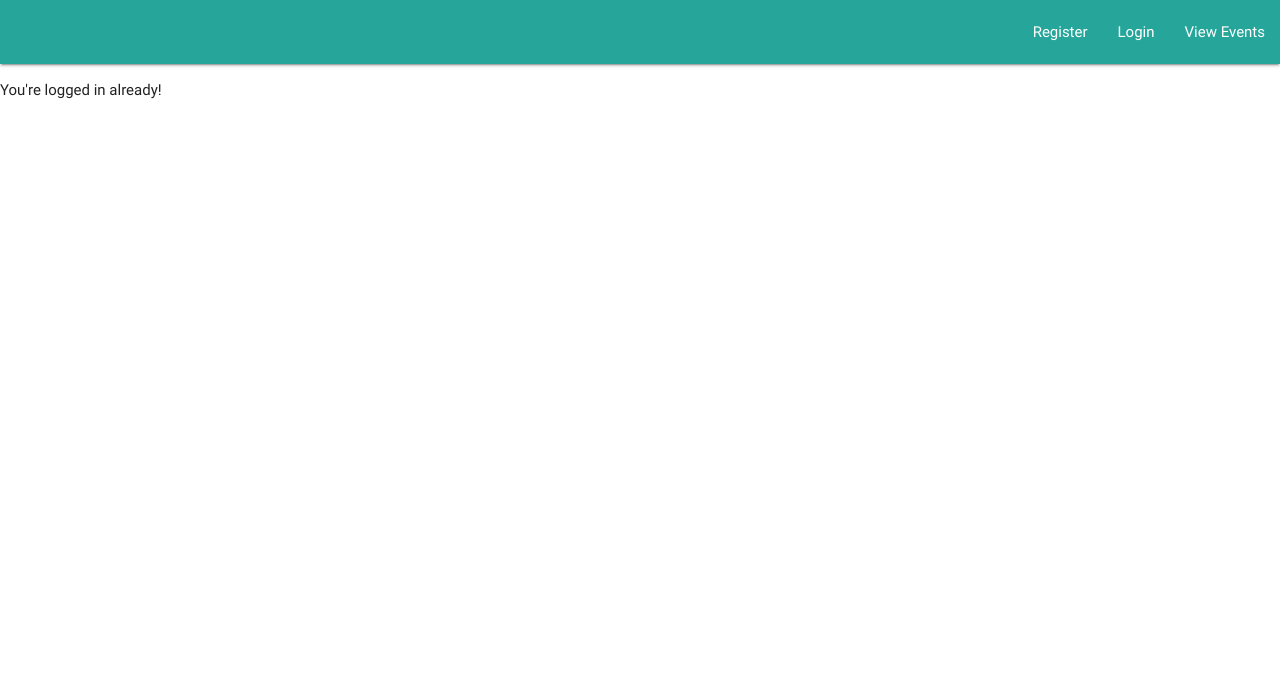
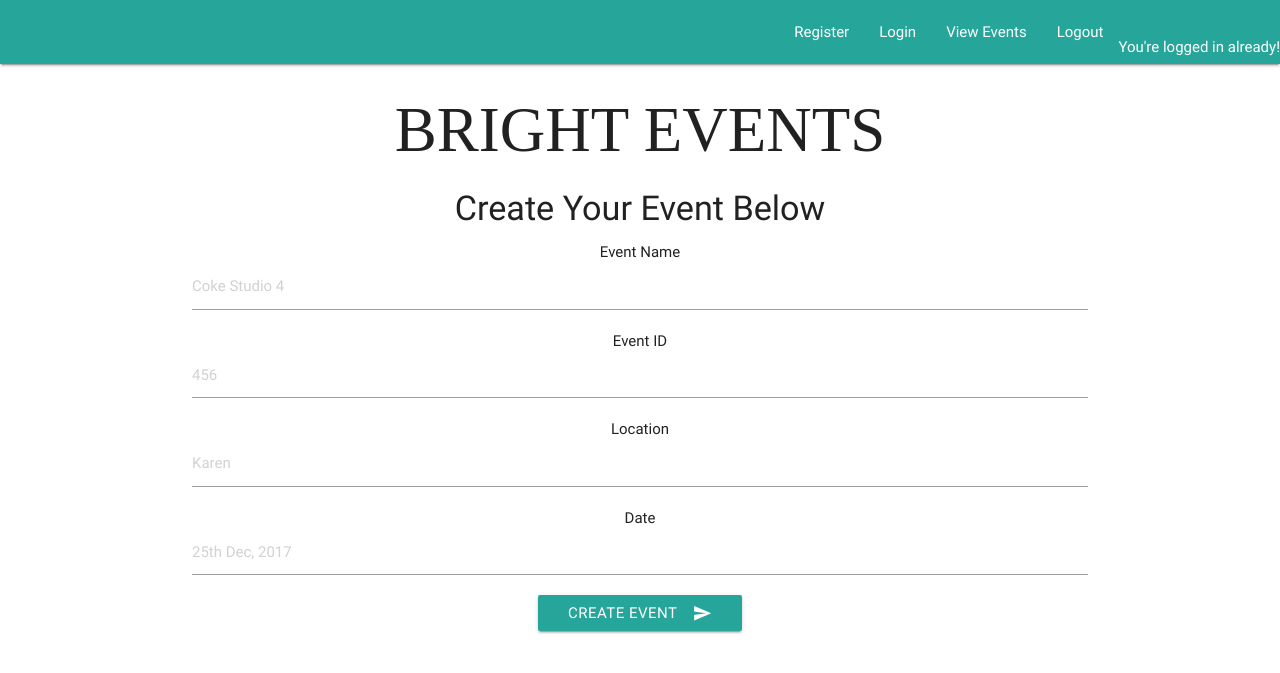
Before and after one commit to Mwiberi/bright-events, a Flask app: page / in a window 1280 px wide. Shown: the top 673 px of the page. Run offline with Flask 2, Linux system fonts and the light colour scheme; the visitor is signed in with stand-in values (Sample User, id 1); some libraries are stand-ins or nearby versions.

Commit message:
make login and logout functions work

```diff
--- a/app/templates/index.html
+++ b/app/templates/index.html
@@ -29,6 +29,38 @@
         <li><a href="user_registration.html">Register</a></li>
         <li><a href="user_login.html">Login</a></li>
         <li><a href="userEvents.html">View Events</a></li>
+        <li><a href='/brightEvents/api/v1/auth/logout'>Logout</a>
+        {% block body %}
+{% if session['logged_in'] %}
+<li><p>You're logged in already!</p></li>
+ </ul>
+    </div>
+  </nav>
+
+    <body>
+
+      <div class="container valign center">
+            <div class="column">
+            <form action="userEvents.html">
+        <div><h1>BRIGHT EVENTS</h1>
+        </div>
+        <div><h4>Create Your Event Below</h4>
+        </div>
+
+  Event Name<input type="text" name="ename" placeholder="Coke Studio 4">
+	Event ID<input type="number" name="eid" placeholder="456">
+	Location<input type="text" name="location" placeholder="Karen">
+	Date<input type="datetime" name="date" placeholder="25th Dec, 2017">
+
+
+    <button class="btn waves-effect waves-light" type="submit" name="submit">Create Event
+    <i class="material-icons right">send</i>
+    </button>
+
+
+    </form>
+        </div>
+{% else %}
 
 
       </ul>
@@ -36,10 +68,7 @@
   </nav>
 
     <body>
-{% block body %}
-{% if session['logged_in'] %}
-<p>You're logged in already!</p>
-{% else %}
+
       <div class="container valign center">
             <div class="column">
             <form action="userEvents.html">
--- a/app/templates/user_login.html
+++ b/app/templates/user_login.html
@@ -20,8 +20,8 @@
         </div>
 
 
-	Username<input type="text" name = uname placeholder="Sue">
-	Password<input type="password" name = pwd placeholder="........">
+	Username<input type="text" name="uname" placeholder="Sue">
+	Password<input type="password" name="pwd" placeholder="........">
 
     <button class="btn waves-effect waves-light" type="submit" name="submit">Login
     </button>
--- a/app/users.py
+++ b/app/users.py
@@ -3,13 +3,14 @@
 from flask import Flask, jsonify
 from flask import Flask, flash, redirect, render_template, request, session, abort, make_response
 from flask_httpauth import HTTPBasicAuth
+
 #create an object of HTTPBasicAuth
 auth=HTTPBasicAuth()
 
 
 #create and instance of the Flask class
 app = Flask(__name__)
-
+app.secret_key = "superdooper"
 users = [
     {
         'fname': 'sue',
@@ -49,11 +50,12 @@ def create_users():
 @auth.get_password
 def getLoginDetails():
     user = [user for user in users if user['uname'] == request.form['uname'] and user['pwd'] == request.form['pwd']]
-    if len(user) == 0:
-        abort(401)
+    if len(user) >= 1:
+        session['logged_in'] = True
     else:
-        def get_home():
-            session['logged_in'] = True
+        flash('Wrong username or password')
+    return home()
+
 #Function to login the user
 @app.route('/')
 def home():
@@ -61,6 +63,7 @@ def home():
         return render_template('user_login.html')
     else:
         return render_template('index.html')
+
 
 
 # make a better eror 401 response
```
